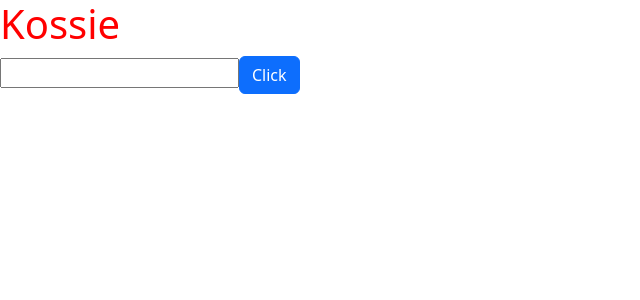
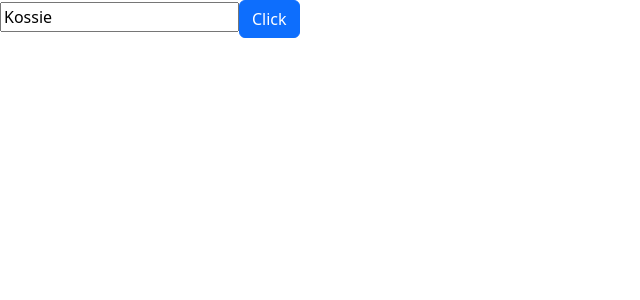
Before and after one commit to carrot31/todo, a Vue app: page / in a window 1280 px wide. Shown: the top 300 px of the page, without its empty margins (0-640 px from the left). Built offline with nearby package versions, Linux system fonts and the light colour scheme.

Commit message:
[10] 양방향 바인딩

```diff
--- a/src/App.vue
+++ b/src/App.vue
@@ -1,9 +1,9 @@
 <template>
-  <h1 v-bind:class='nameClass'>
-    {{ name }}
-  </h1>
-  <input :type="type" :value="name"/>
-	<button class="btn btn-primary" @click="updateName">Click</button>
+<!-- 양방향 바인딩 -->
+  <input type="text"
+  v-model="name"
+  />
+	<button class="btn btn-primary" @click="onSubmit">Click</button>
 </template>
 
 <script>
@@ -12,21 +12,14 @@ import {ref} from 'vue';
 export default {
   setup() {
 		const name = ref('Kossie');
-    const type = ref('number');
-    const nameClass = ref('name')
 
-    const updateName = () => {
-      name.value = 'Mandu'
-      type.value = 'text'
-      nameClass.value = 'name'
+    const onSubmit = () => {
+      console.log(name.value)
     }
 
 		return {
-      nameClass,
-      type,
 			name,
-      updateName,
-			// greet,
+      onSubmit,
 		};
 	},
 }
```
